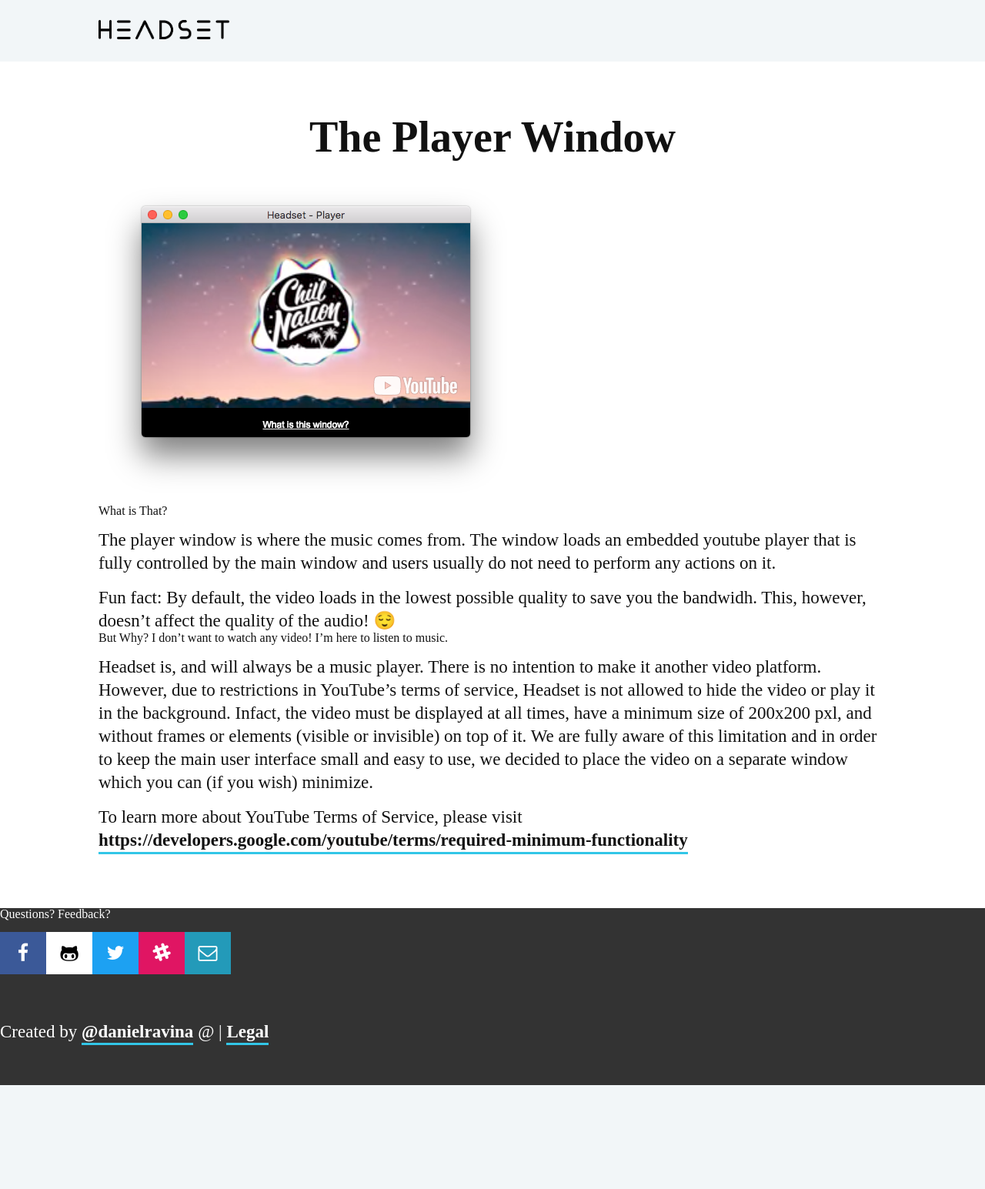
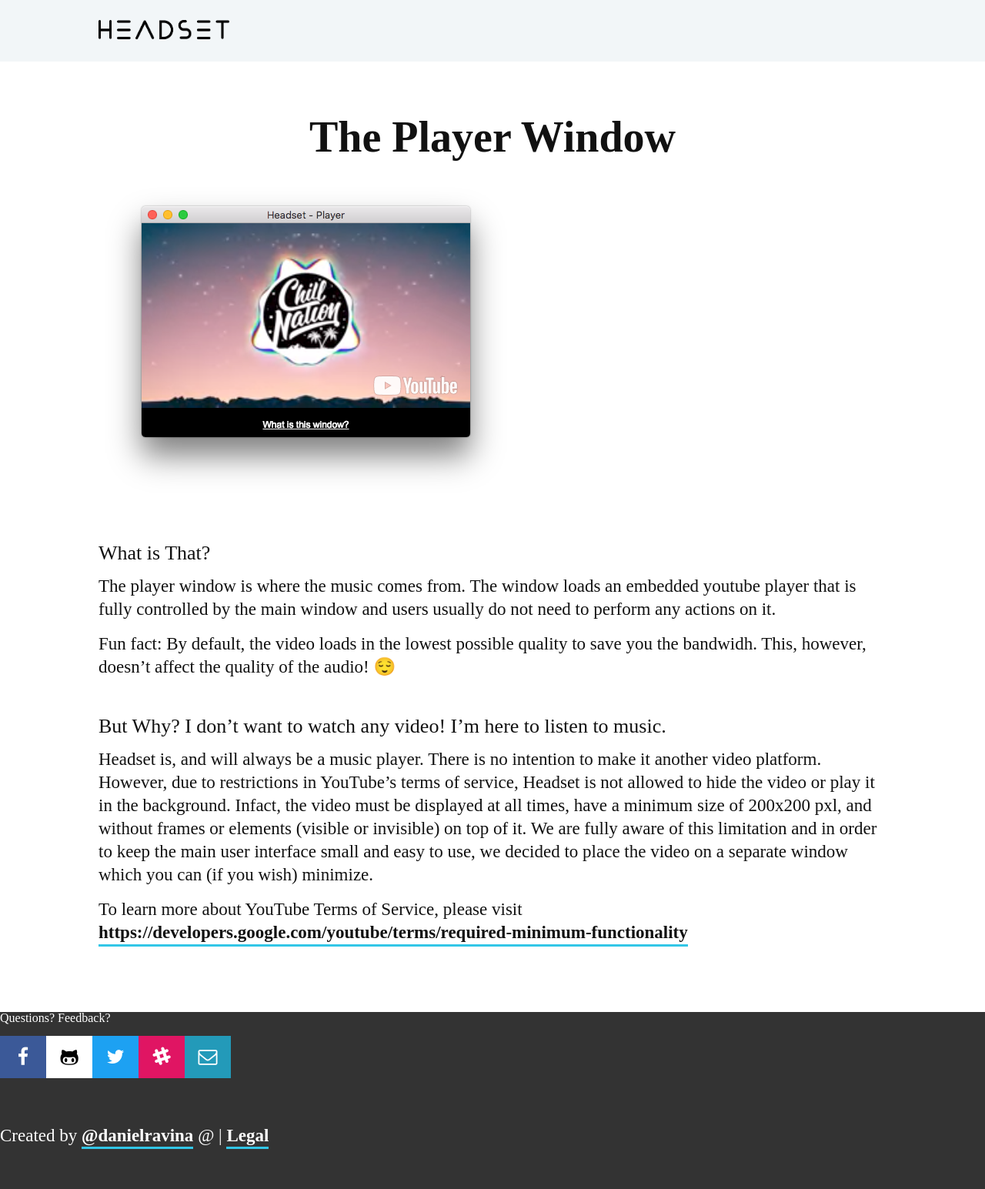
Before and after one commit to headsetapp/headsetapp.github.io, a Jekyll site: the page built from docs/player-window.md, in a window 1280 px wide. Shown: the whole page at 77% size. Built offline with Jekyll 4.4.1, drawn with Linux system fonts in a browser that asks for light colours; nearby versions of some CDN libraries; our own code applies the rules of GitHub Pages for plain Markdown files; library files that are not in the unit come from our copies; before the commit the page ends 1410 px from its top, so only the background shows below that.

Commit message:
last touch

```diff
--- a/css/document.css
+++ b/css/document.css
@@ -8,6 +8,7 @@
 
 .document p, .document ul {
   margin-top: 15px;
+  margin-bottom: 15px;
 }
 
 .document h3 {
--- a/docs/player-window.md
+++ b/docs/player-window.md
@@ -6,13 +6,13 @@
 
 ![screenshot](https://headsetapp.co/docs/img/player.png)
 
-## What is That?
+### What is That?
 
 The player window is where the music comes from. The window loads an embedded youtube player that is fully controlled by the main window and users usually do not need to perform any actions on it.
 
 Fun fact: By default, the video loads in the _lowest possible quality_ to save you the bandwidh. This, however, doesn't affect the quality of the audio! 😌
 
-## But Why? I don't want to watch any video! I'm here to listen to music.
+### But Why? I don't want to watch any video! I'm here to listen to music.
 
 Headset is, and will always be a __music player__. There is no intention to make it another video platform. However, due to restrictions in YouTube's terms of service, Headset is not allowed to hide the video or play it in the background. Infact, the video must be displayed at all times, have a minimum size of 200x200 pxl, and without frames or elements (visible or invisible) on top of it. We are fully aware of this limitation and in order to keep the main user interface small and easy to use, we decided to place the video on a separate window which you can (if you wish) minimize.
 
```
